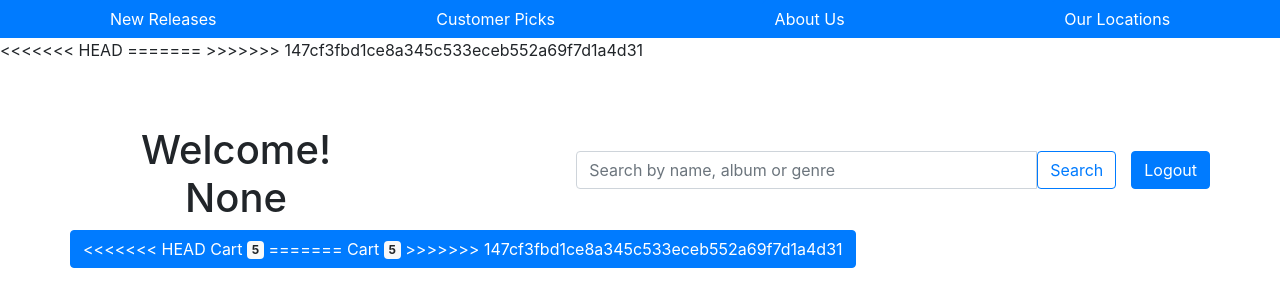
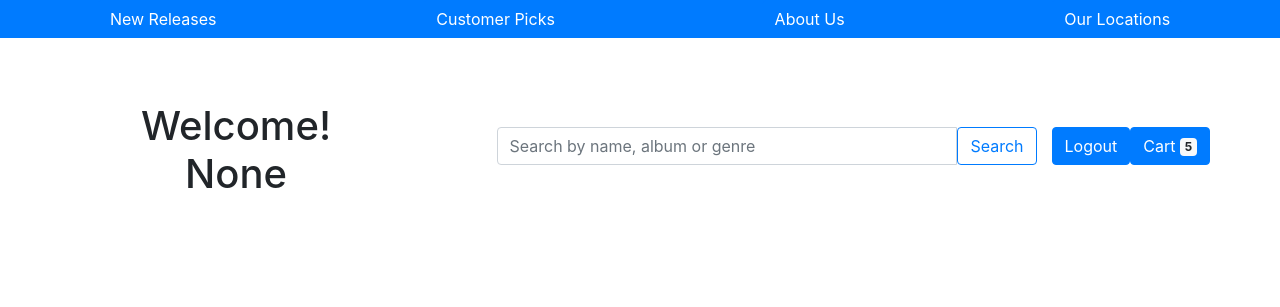
Before and after one commit to Au4Ob10/CSC_535_Record_Store, a Flask app: page /user/home in a window 1280 px wide. Shown: the top 307 px of the page. Run offline with Flask 2, Linux system fonts and the light colour scheme; some libraries are stand-ins or nearby versions.

Commit message:
cart and userhome page up and running

```diff
--- a/Website1/templates/userhome.html
+++ b/Website1/templates/userhome.html
@@ -31,12 +31,6 @@
     <button type="button" class="btn btn-primary">Our Locations</button>
   </div>
 
-<<<<<<< HEAD
-
-=======
-
->>>>>>> 147cf3fbd1ce8a345c533eceb552a69f7d1a4d31
-
   <div class="container mt-5 mb-4">
     <div class="row align-items-center">
       <div class="col-4">
@@ -52,11 +46,7 @@
       </div>
         <a href="{{ url_for('auth1.logout') }}" class="btn btn-primary">Logout</a>
         <a href="{{ url_for('user.cart') }}" class="btn btn-primary">
-<<<<<<< HEAD
             Cart <span class="badge badge-light">{{ cart_item_count }}</span>
-=======
-            Cart <span class="badge badge-light">{{cart_item_count }}</span>
->>>>>>> 147cf3fbd1ce8a345c533eceb552a69f7d1a4d31
           </a>
     </div>
   </div>
--- a/Website1/user.py
+++ b/Website1/user.py
@@ -30,6 +30,7 @@
         return jsonify({'message': 'Item added to cart successfully'}), 200
 
     except Exception as e:
+        store_db.rollback()
         return jsonify({'error': str(e)}), 500
 
 @user.route('/home')
--- a/app.py
+++ b/app.py
@@ -18,9 +18,9 @@
 app.secret_key = "csc-535-record-store-app"
 
 store_db = mysql.connector.connect(
-host= environ.get('MYSQL_HOST', 'localhost'),
+host= environ.get('MYSQL_HOST'),
 user= environ.get('MYSQL_USER'),
-passwd= environ.get('MYSQL_PASSWORD', 'root'),
+passwd= environ.get('MYSQL_PASSWORD'),
 database= environ.get('MYSQL_DB'),
 port= int(environ.get('MYSQL_PORT')),
 auth_plugin="mysql_native_password"
```
